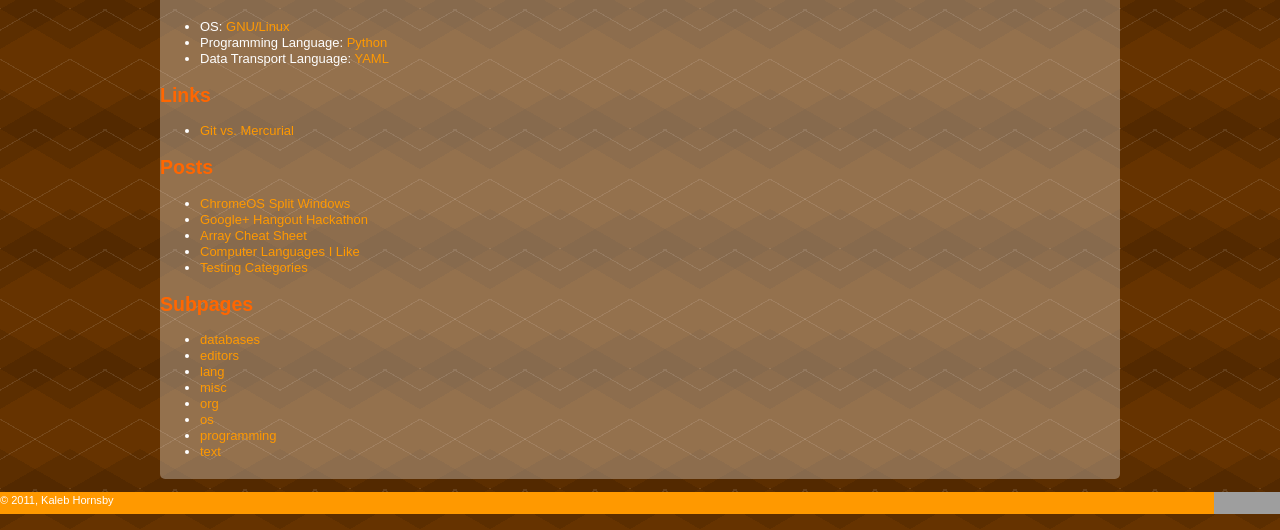
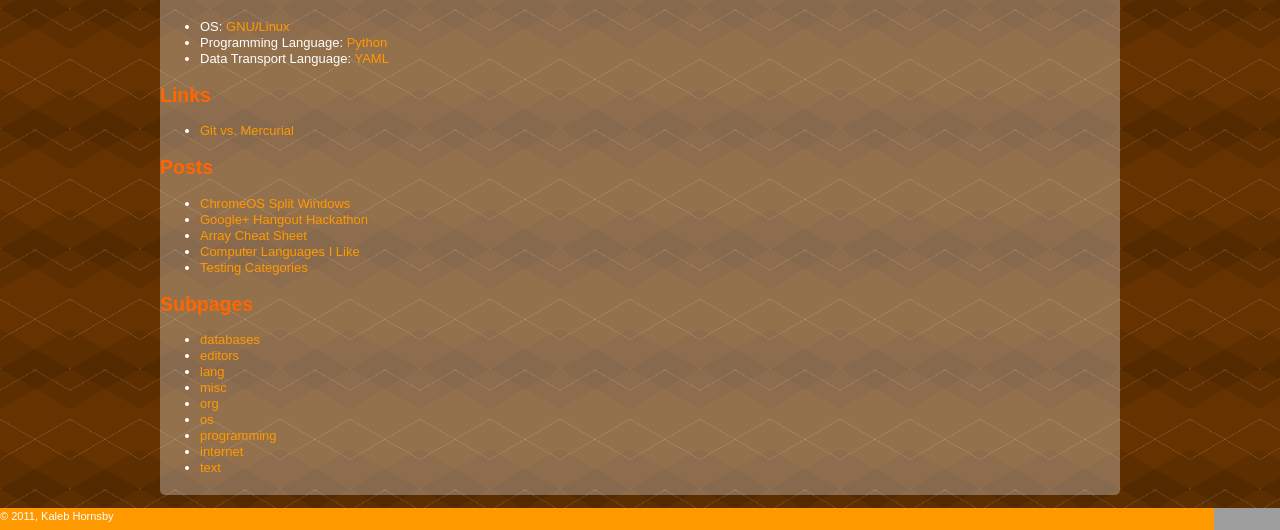
Before and after one commit to kaleb/kaleb.github.com, a Jekyll site: the page built from comp/index.md, in a window 1280 px wide. Shown: the part 471-1001 px from the top of the page. Built offline with Jekyll 4.4.1, drawn with Linux system fonts in a browser that asks for light colours; nearby versions of some CDN libraries; Markdown is read by kramdown in place of the engine named in the settings; grey boxes are pictures that could not be loaded.

Commit message:
categories

```diff
--- a/comp/index.md
+++ b/comp/index.md
@@ -1,7 +1,16 @@
 ---
 layout: category
 path: /comp/index.html
-subpages: [databases, editors, lang, misc, org, os, programming, text]
+subpages:
+- databases
+- editors
+- lang
+- misc
+- org
+- os
+- programming
+- internet
+- text
 title: comp
 subtitle: Computer Related Posts
 ---
```
Also changed, not shown: comp/editors/index.md (+1 -1 lines), comp/lang/javascript/index.md (+3 -1 lines).
